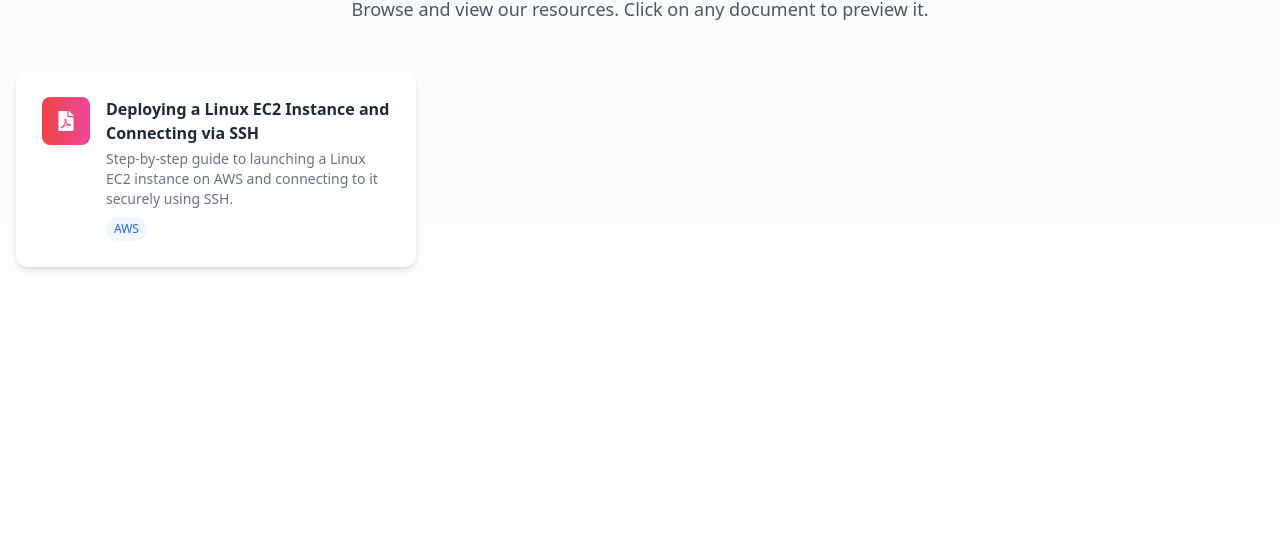
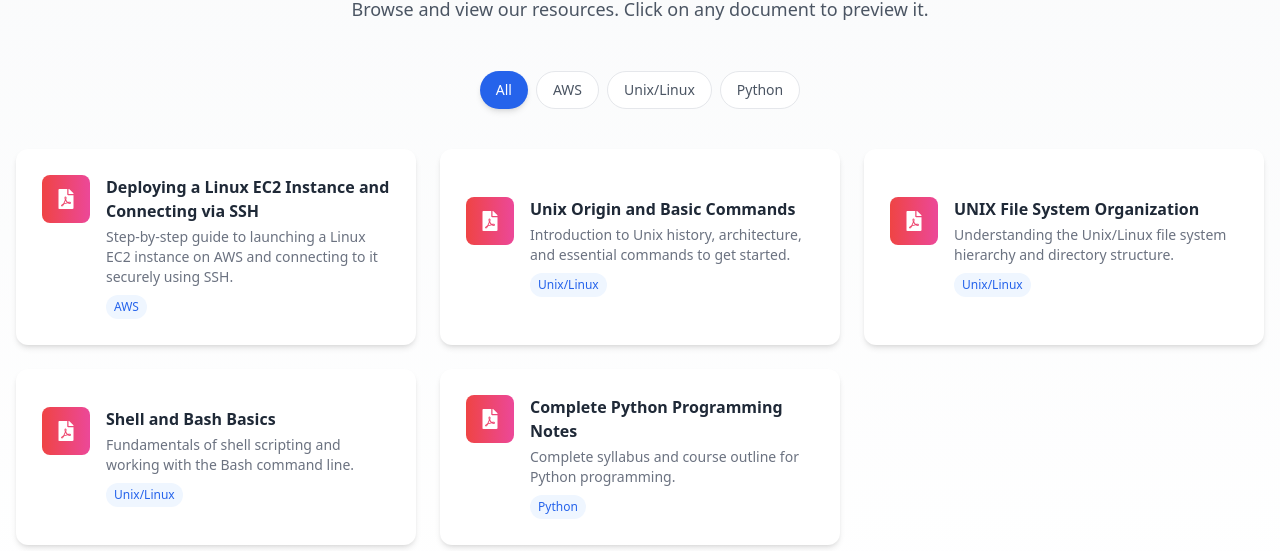
Before and after one commit to miracl-in/miracl-in.github.io, a Next.js app: page /downloads in a window 1280 px wide. Shown: the part 249-800 px from the top of the page. Built offline with nearby package versions, Linux system fonts and the light colour scheme.

Commit message:
Update downloadData.ts

```diff
--- a/app/downloads/downloadData.ts
+++ b/app/downloads/downloadData.ts
@@ -12,4 +12,28 @@ export const downloads: DownloadItem[] = [
     fileName: "Deploying a Linux EC2 Instance and Connecting via SSH.pdf",
     category: "AWS"
   },
+  {
+    title: "Unix Origin and Basic Commands",
+    description: "Introduction to Unix history, architecture, and essential commands to get started.",
+    fileName: "Unix-Session01.pdf",
+    category: "Unix/Linux"
+  },
+  {
+    title: "UNIX File System Organization",
+    description: "Understanding the Unix/Linux file system hierarchy and directory structure.",
+    fileName: "FileSystemOrganization-Session02.pdf",
+    category: "Unix/Linux"
+  },
+  {
+    title: "Shell and Bash Basics",
+    description: "Fundamentals of shell scripting and working with the Bash command line.",
+    fileName: "Shell-bash-basics-Session05.pdf",
+    category: "Unix/Linux"
+  },
+  {
+    title: "Complete Python Programming Notes",
+    description: "Complete syllabus and course outline for Python programming.",
+    fileName: "PythonSyllabus.pdf",
+    category: "Python"
+  },
 ]
```
